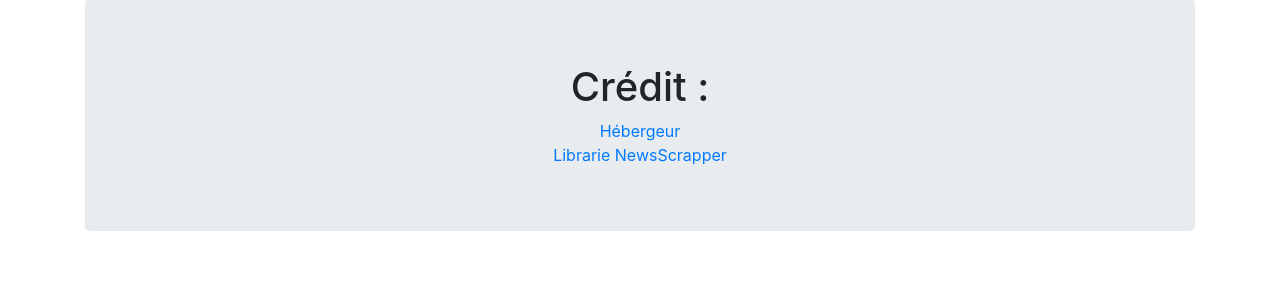
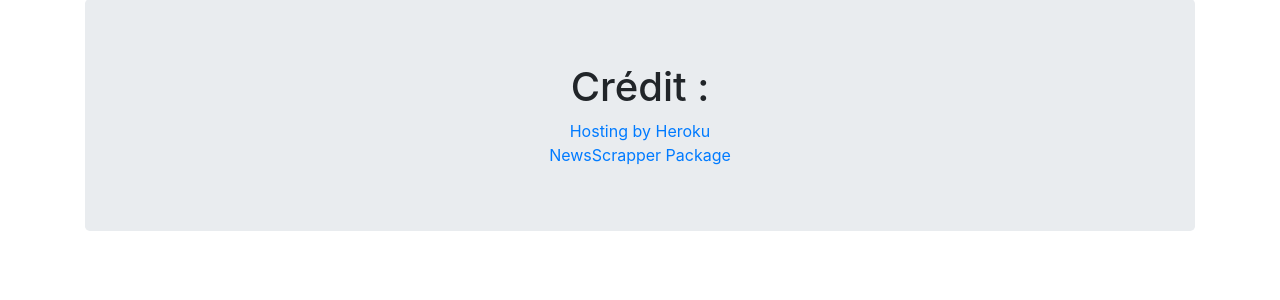
Before and after one commit to SamirPS/News-Flask, a Flask app: page / in a window 1280 px wide. Shown: the part 321-621 px from the top of the page. Run offline with Flask 2, Linux system fonts and the light colour scheme; some libraries are stand-ins or nearby versions.

Commit message:
Update index.html

```diff
--- a/app/templates/index.html
+++ b/app/templates/index.html
@@ -59,8 +59,8 @@
 <main role="main" class="container">
   <div class="jumbotron text-center">
       <h1>Crédit :</h1>
-      <a href="https://heroku.com">Hébergeur</a>
+      <a href="https://heroku.com">Hosting by Heroku</a>
       <br>
-      <a href="https://pypi.org/project/newsscrapper-SamirPS/">Librarie NewsScrapper</a>
+      <a href="https://pypi.org/project/newsscrapper-SamirPS/">NewsScrapper Package</a>
   </div>
 </main>
```
